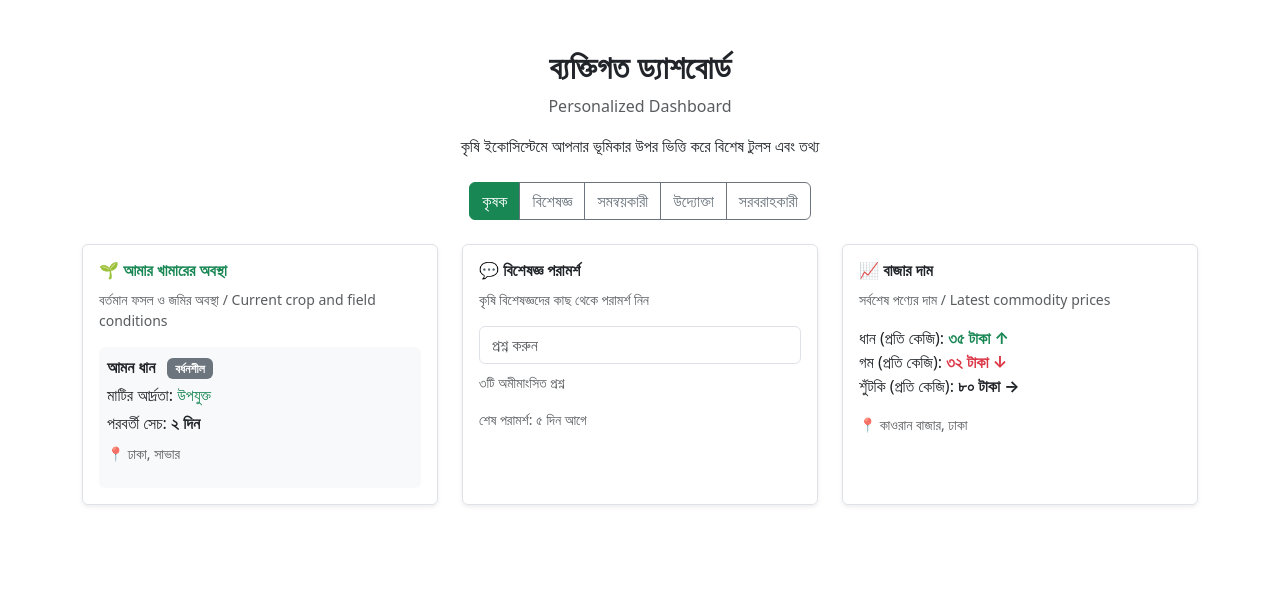
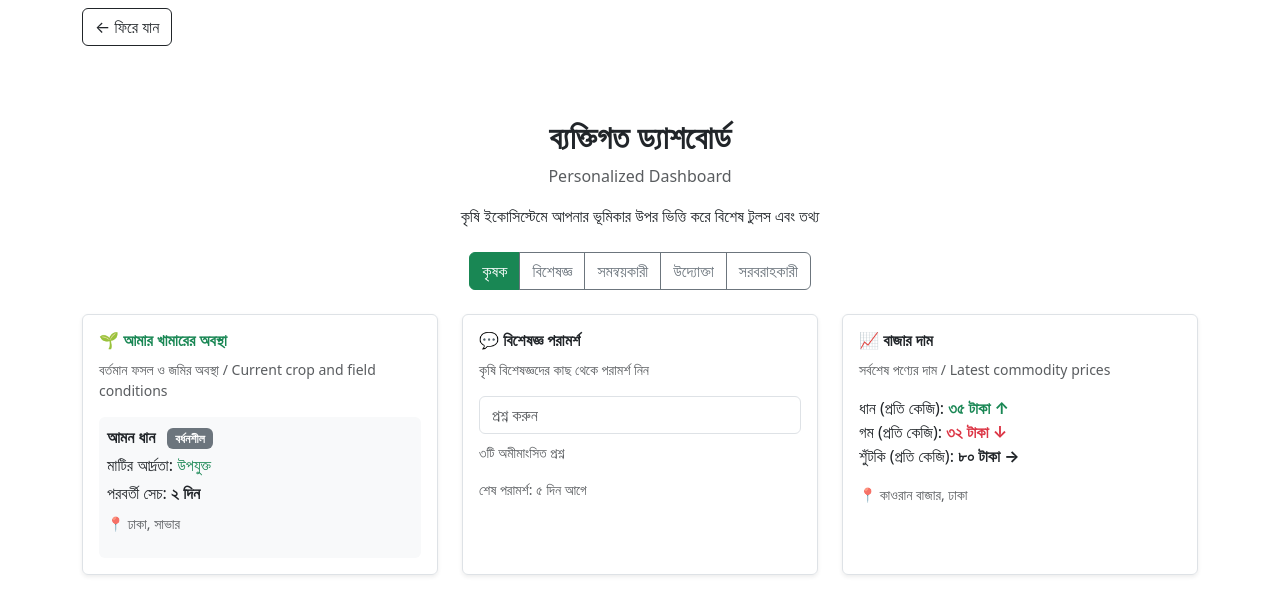
Before and after one commit to numucoccus/krishi_dibanishi, a React (Create React App) app: page /dashboard in a window 1280 px wide. Shown: the top 614 px of the page. Built offline with nearby package versions, Linux system fonts and the light colour scheme.

Commit message:
Final Dashboard

```diff
--- a/src/components/Dashboard.js
+++ b/src/components/Dashboard.js
@@ -218,7 +218,19 @@ const renderEntrepreneurDashboard = () => (
   );
 
 
-  return (
+ return (
+  <>
+    {/* Back Button */}
+    <div className="container py-2">
+      <button
+        onClick={() => window.history.back()}
+        className="btn btn-outline-dark mb-3"
+      >
+        ← ফিরে যান
+      </button>
+    </div>
+
+    {/* Main Dashboard Content */}
     <div className="container py-5">
       {/* Title */}
       <div className="text-center mb-4">
@@ -263,15 +275,16 @@ const renderEntrepreneurDashboard = () => (
         </div>
       </div>
 
-
       {/* Conditional Dashboard Rendering */}
       {selectedRole === 'farmer' && renderFarmerDashboard()}
       {selectedRole === 'expert' && renderExpertDashboard()}
       {selectedRole === 'coordinator' && renderCoordinatorDashboard()}
-       {selectedRole === 'entrepreneur' && renderEntrepreneurDashboard()}
-       {selectedRole === 'supplier' && renderSupplierDashboard()}
+      {selectedRole === 'entrepreneur' && renderEntrepreneurDashboard()}
+      {selectedRole === 'supplier' && renderSupplierDashboard()}
     </div>
-  );
+  </>
+);
+
 }
 
 export default Dashboard;
```
